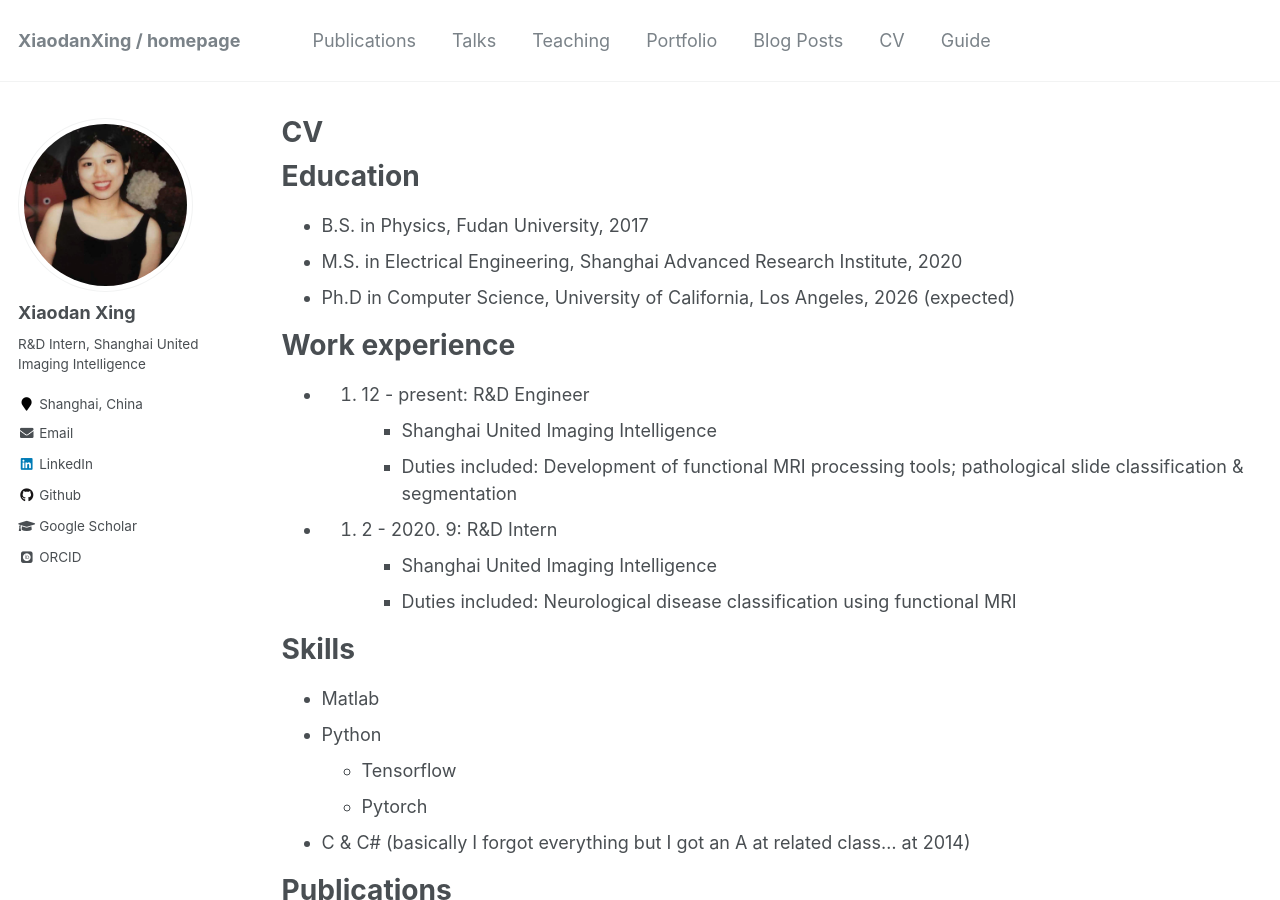
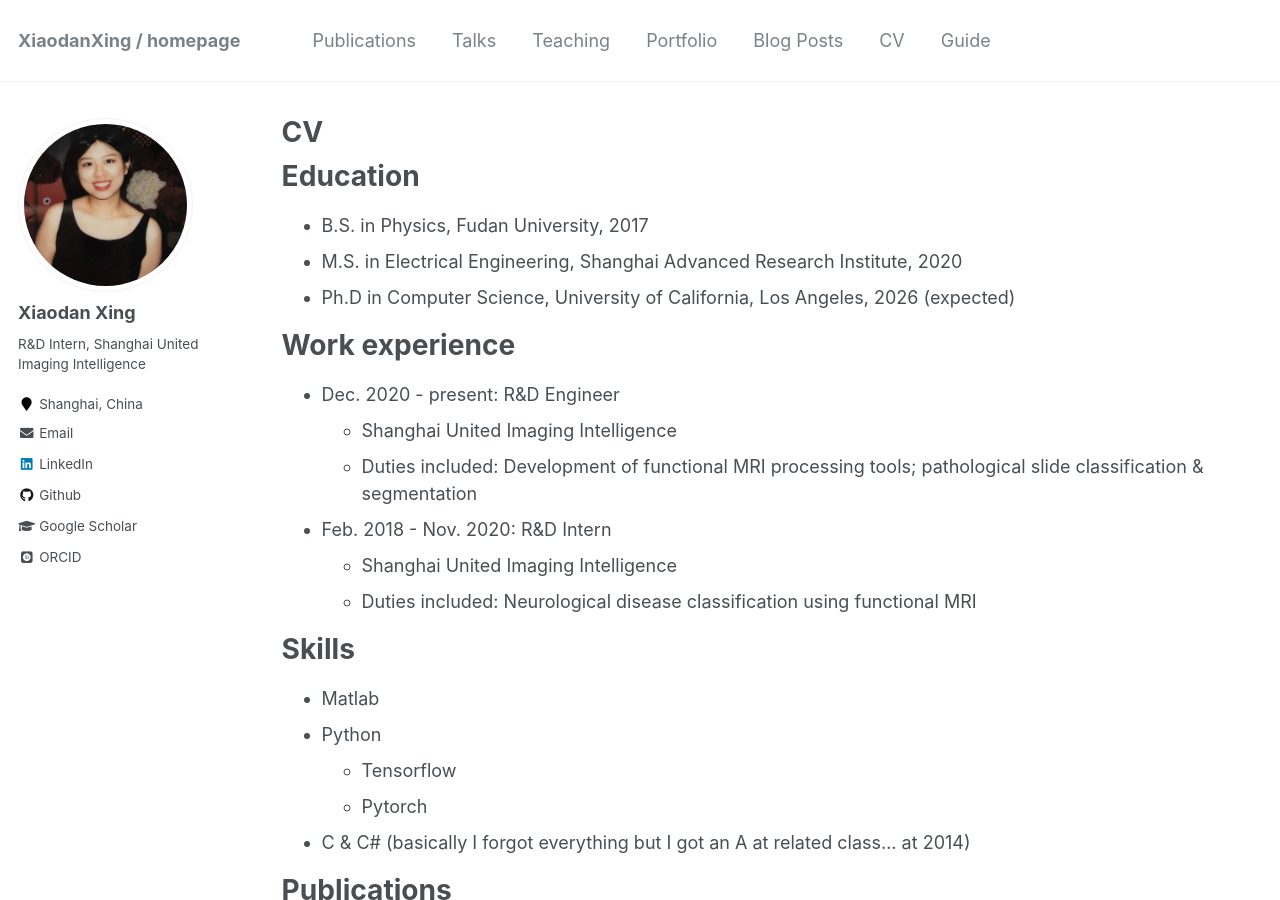
Before and after one commit to XiaodanXing/XiaodanXing.github.io, a Jekyll site: the page built from _pages/cv.md, in a window 1280 px wide and 900 px high. Built offline with Jekyll 4.4.1, drawn with Linux system fonts in a browser that asks for light colours; some web fonts are replaced.

Commit message:
Create cv.md

```diff
--- a/_pages/cv.md
+++ b/_pages/cv.md
@@ -17,11 +17,11 @@ Education
 
 Work experience
 ======
-* 2020. 12 - present: R&D Engineer
+* Dec. 2020 - present: R&D Engineer
   * Shanghai United Imaging Intelligence
   * Duties included: Development of functional MRI processing tools; pathological slide classification & segmentation
 
-* 2018. 2 - 2020. 9: R&D Intern
+* Feb. 2018 - Nov. 2020: R&D Intern
   * Shanghai United Imaging Intelligence
   * Duties included: Neurological disease classification using functional MRI
 
```
